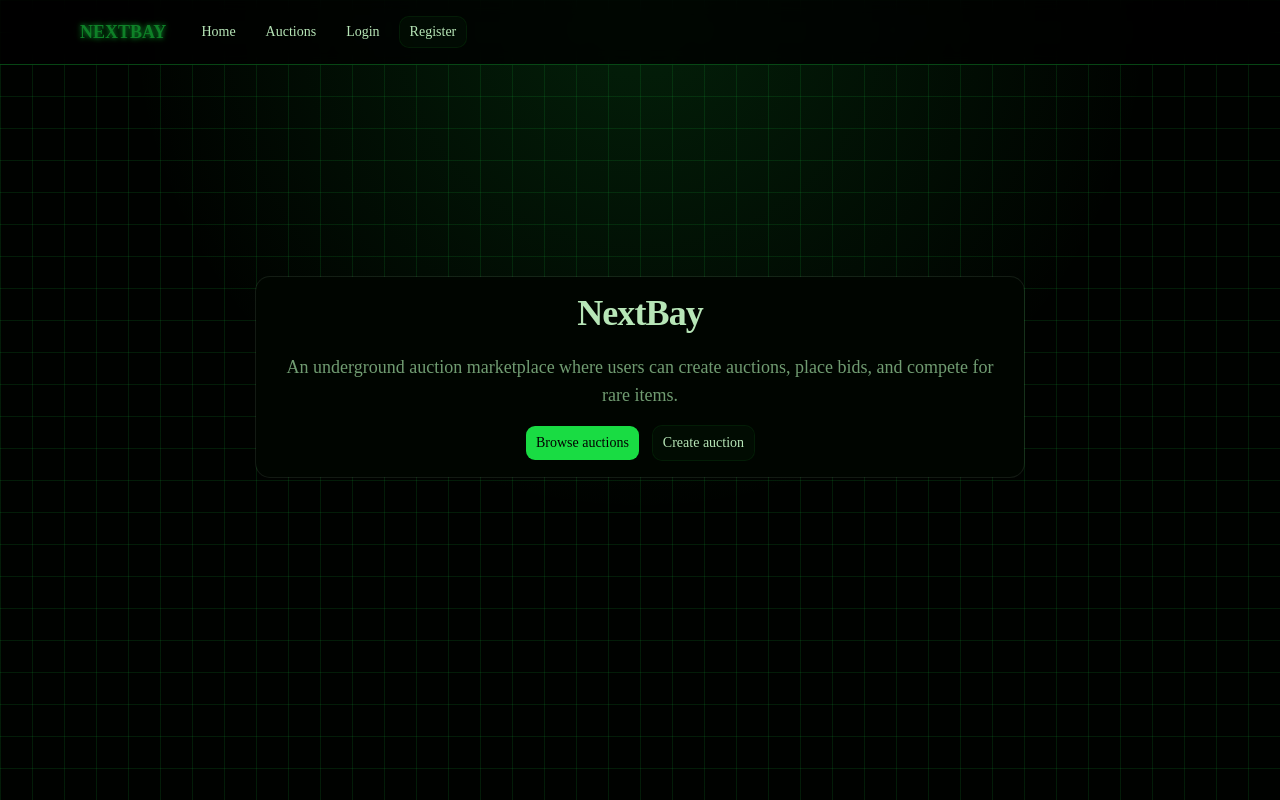
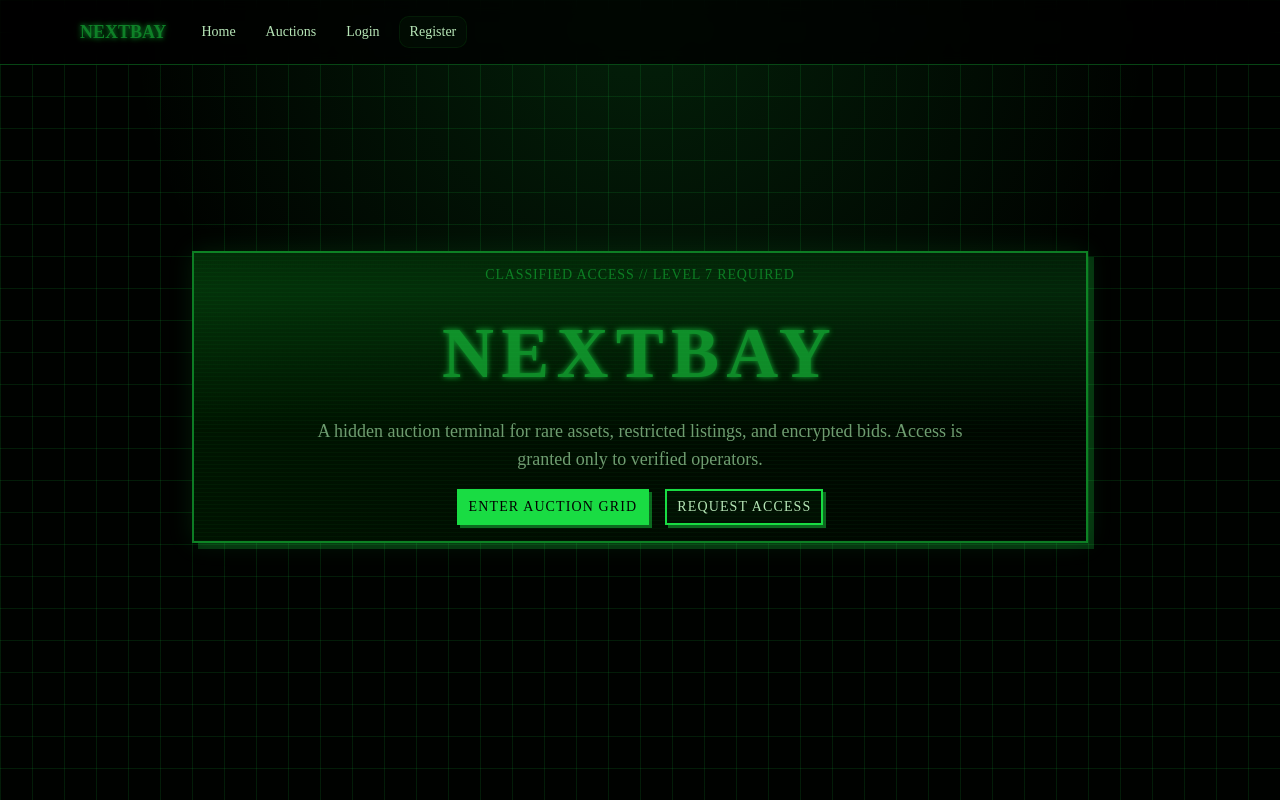
Before and after one commit to Austin7V/nextbay, a Next.js app: page / in a window 1280 px wide. Built offline with nearby package versions, Linux system fonts and the light colour scheme; no server answers.

Commit message:
feat: add pixel terminal landing page

```diff
--- a/app/globals.css
+++ b/app/globals.css
@@ -283,3 +283,72 @@
   letter-spacing: 0.06em;
   text-transform: uppercase;
 }
+
+.pixel-border {
+  border-style: solid;
+  border-width: 2px;
+  border-color: var(--primary);
+  box-shadow:
+    4px 4px 0 color-mix(in oklab, var(--primary) 35%, transparent),
+    0 0 18px color-mix(in oklab, var(--primary) 20%, transparent);
+}
+
+.pixel-button {
+  border: 2px solid var(--primary);
+  border-radius: 0;
+  font-family: var(--font-geist-mono), monospace;
+  text-transform: uppercase;
+  letter-spacing: 0.08em;
+  box-shadow: 3px 3px 0 color-mix(in oklab, var(--primary) 45%, transparent);
+  transition:
+    transform 120ms ease,
+    box-shadow 120ms ease,
+    background-color 120ms ease;
+}
+
+.pixel-button:hover {
+  transform: translate(-2px, -2px);
+  box-shadow: 5px 5px 0 color-mix(in oklab, var(--primary) 55%, transparent);
+}
+
+.pixel-button:active {
+  transform: translate(1px, 1px);
+  box-shadow: 1px 1px 0 color-mix(in oklab, var(--primary) 45%, transparent);
+}
+
+.pixel-card {
+  border-radius: 0;
+  border: 2px solid color-mix(in oklab, var(--primary) 55%, transparent);
+  background: linear-gradient(
+    135deg,
+    color-mix(in oklab, var(--card) 88%, var(--primary) 12%),
+    var(--card)
+  );
+  box-shadow:
+    6px 6px 0 color-mix(in oklab, var(--primary) 22%, transparent),
+    0 0 24px color-mix(in oklab, var(--primary) 12%, transparent);
+}
+
+.pixel-card:hover {
+  border-color: var(--primary);
+  box-shadow:
+    8px 8px 0 color-mix(in oklab, var(--primary) 30%, transparent),
+    0 0 36px color-mix(in oklab, var(--primary) 22%, transparent);
+}
+
+.scanline-overlay {
+  position: relative;
+}
+
+.scanline-overlay::after {
+  content: "";
+  position: absolute;
+  inset: 0;
+  pointer-events: none;
+  background: repeating-linear-gradient(
+    to bottom,
+    transparent 0,
+    transparent 3px,
+    color-mix(in oklab, var(--primary) 8%, transparent) 4px
+  );
+}
--- a/app/page.tsx
+++ b/app/page.tsx
@@ -10,26 +10,30 @@ import {
 
 export default function HomePage() {
   return (
-    <main className="flex min-h-[70vh] items-center justify-center">
-      <Card className="w-full max-w-3xl border-border bg-card text-center">
-        <CardHeader className="space-y-4">
-          <CardTitle className="text-4xl font-bold tracking-tight">
-            NextBay
+    <main className="flex min-h-[75vh] items-center justify-center">
+      <Card className="pixel-card terminal-panel scanline-overlay w-full max-w-4xl text-center">
+        <CardHeader className="space-y-6">
+          <p className="terminal-text matrix-float text-sm text-primary">
+            CLASSIFIED ACCESS // LEVEL 7 REQUIRED
+          </p>
+
+          <CardTitle className="matrix-glow font-mono text-5xl font-black tracking-widest text-primary md:text-7xl">
+            NEXTBAY
           </CardTitle>
 
-          <CardDescription className="text-lg">
-            An underground auction marketplace where users can create auctions,
-            place bids, and compete for rare items.
+          <CardDescription className="mx-auto max-w-2xl font-mono text-base text-muted-foreground md:text-lg">
+            A hidden auction terminal for rare assets, restricted listings, and
+            encrypted bids. Access is granted only to verified operators.
           </CardDescription>
         </CardHeader>
 
-        <CardContent className="flex flex-col gap-3 sm:flex-row sm:justify-center">
-          <Button asChild size="lg">
-            <Link href="/auctions">Browse auctions</Link>
+        <CardContent className="flex flex-col gap-4 sm:flex-row sm:justify-center">
+          <Button asChild size="lg" className="pixel-button">
+            <Link href="/auctions">Enter Auction Grid</Link>
           </Button>
 
-          <Button asChild size="lg" variant="outline">
-            <Link href="/auctions/new">Create auction</Link>
+          <Button asChild size="lg" variant="outline" className="pixel-button">
+            <Link href="/register">Request Access</Link>
           </Button>
         </CardContent>
       </Card>
```
